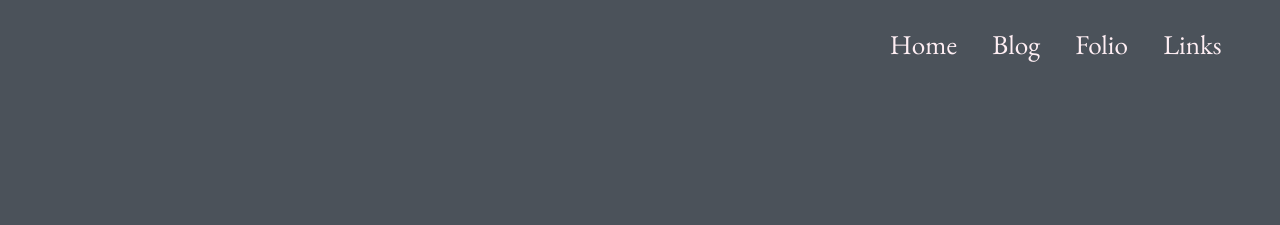
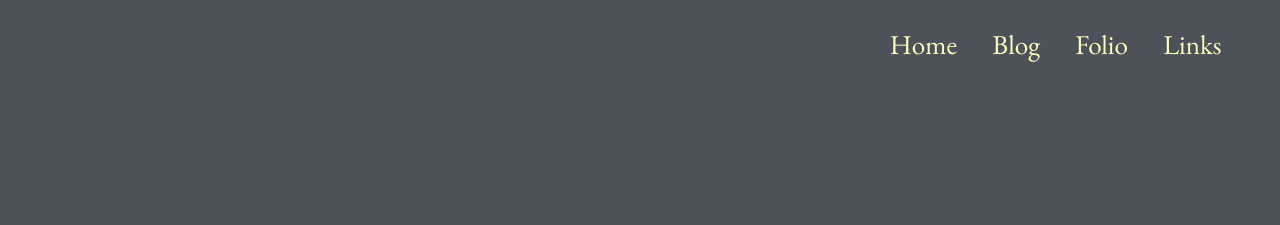
Before and after one commit to denismcdonald/blog, a Jekyll site: the page built from index.html, in a window 1280 px wide. Shown: the top 225 px of the page. Built offline with Jekyll 4.4.1, drawn with Linux system fonts in a browser that asks for light colours; some web fonts are replaced.

Commit message:
nav a colour

```diff
--- a/_sass/main.scss
+++ b/_sass/main.scss
@@ -153,7 +153,7 @@ nav {
 
 
 nav a {
-    color: inherit;
+    // color: inherit;
     display: inline-block;
     font-size: 1.15rem;
     margin: 0 1rem 0 0;
```
Also changed, not shown: 1 other file.
